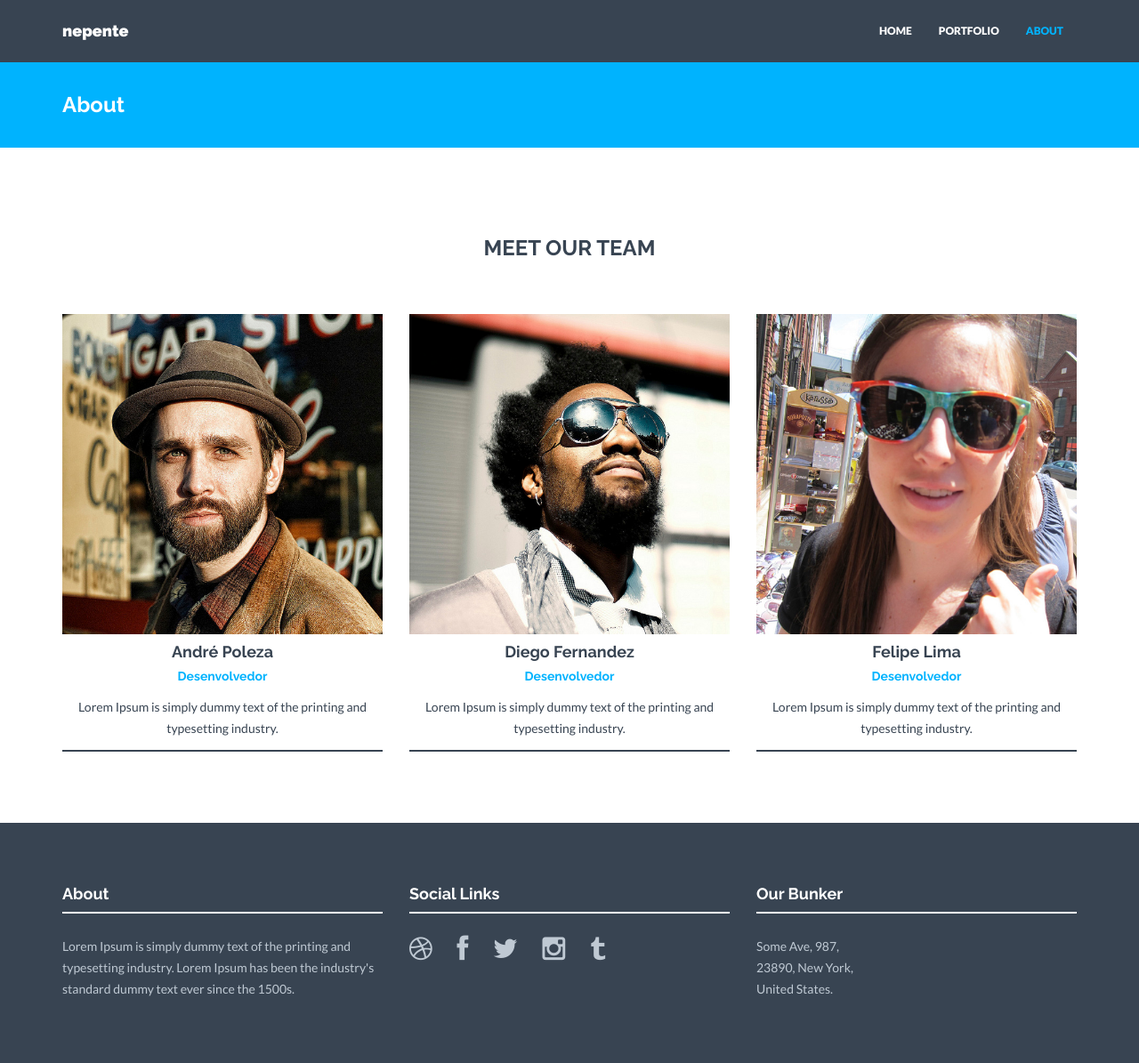
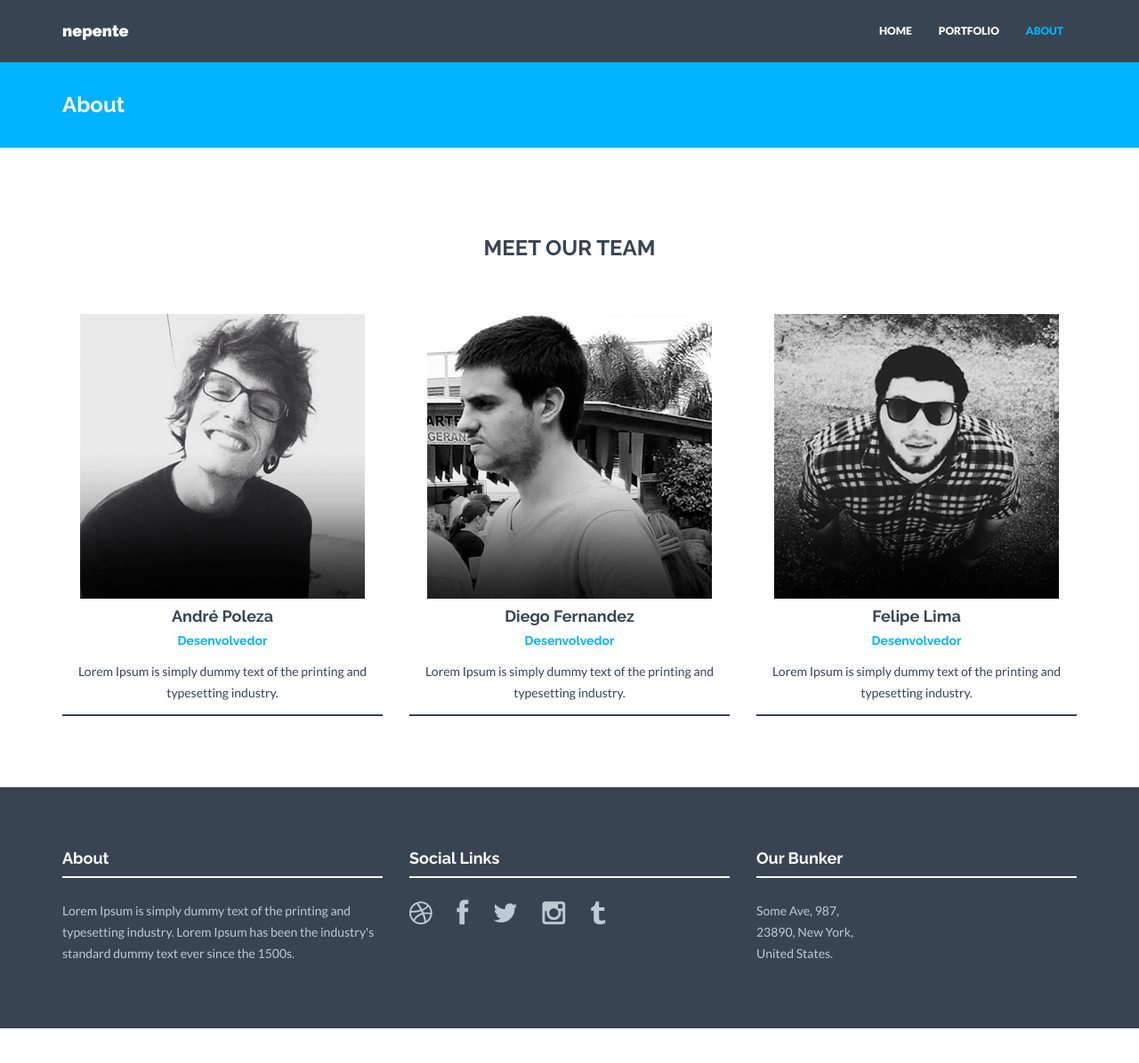
Before and after one commit to williangringo/eventos, a Jekyll site: the page built from about.html, in a window 1280 px wide and 1196 px high. Shown: the whole window at 89% size. Built offline with Jekyll 4.4.1, drawn with Linux system fonts in a browser that asks for light colours; nearby versions of some CDN libraries.

Commit message:
:bug: Correção das fotos dos membros do time

```diff
--- a/_config.yml
+++ b/_config.yml
@@ -54,7 +54,7 @@ members:
   - name: André Poleza
     position: Desenvolvedor
     text: Lorem Ipsum is simply dummy text of the printing and typesetting industry.
-    img: team01.jpg
+    img: andre.jpg
     social:
       - title: envelope #use for email address
         url: mailto:andre@nepente.io
@@ -63,7 +63,7 @@ members:
   - name: Diego Fernandez
     position: Desenvolvedor
     text: Lorem Ipsum is simply dummy text of the printing and typesetting industry.
-    img: team02.jpg
+    img: diego.jpg
     social:
       - title: envelope #use for email address
         url: mailto:diego@nepente.io
@@ -72,7 +72,7 @@ members:
   - name: Felipe Lima
     position: Desenvolvedor
     text: Lorem Ipsum is simply dummy text of the printing and typesetting industry.
-    img: team03.jpg
+    img: felipe.jpg
     social:
       - title: envelope #use for email address
         url: mailto:felipe@nepente.io
--- a/_includes/members.html
+++ b/_includes/members.html
@@ -8,7 +8,7 @@
             <img src="{{ "/assets/img/members/" | prepend: site.baseurl }}{{ member.img }}" alt="">
                 <div class="he-view">
                     <div class="bg a0" data-animate="fadeIn">
-                        <h3 class="a1" data-animate="fadeInDown">Contact Me:</h3>
+                        <h3 class="a1" data-animate="fadeInDown">Entre em contato:</h3>
                         {% for entry in member.social %}
                             <a href="{{ entry.url }}" class="dmbutton a2" data-animate="fadeInUp"><i class="fa fa-{{ entry.title }}"></i></a>
                         {% endfor %}
```
Also changed, not shown: assets/img/members/andre.jpg (added), assets/img/members/diego.jpg (added), assets/img/members/felipe.jpg (added), assets/img/members/team01.jpg (deleted), assets/img/members/team02.jpg (deleted), assets/img/members/team03.jpg (deleted), assets/img/members/team04.jpg (deleted).
